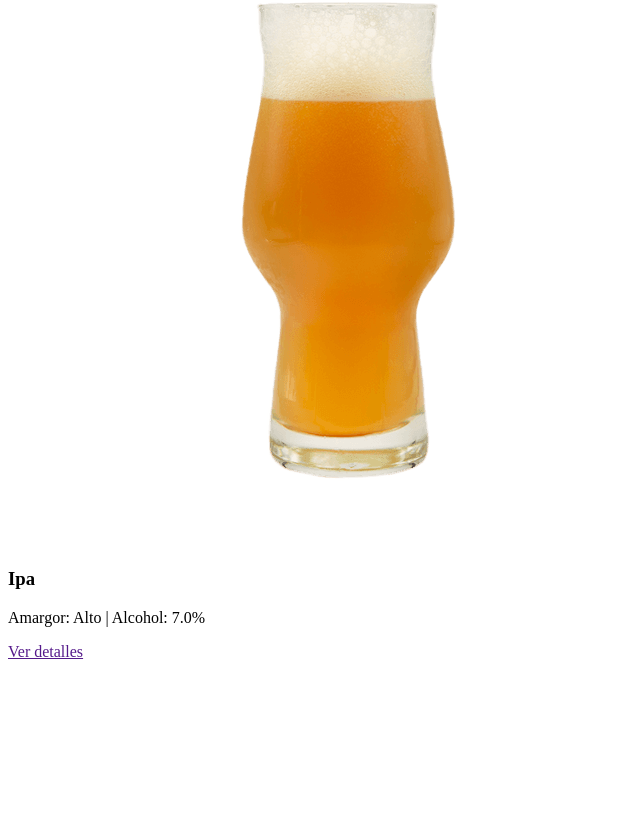
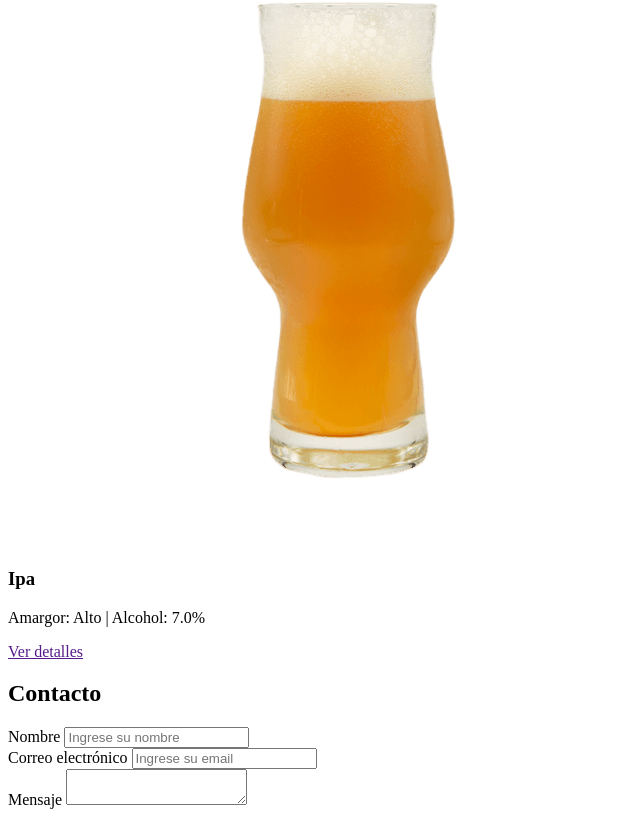
Before and after one commit to luchof5/ipa-cervezas, a plain HTML site: page index.html in a window 1280 px wide. Shown: the part 6861-7678 px from the top of the page, without its empty margins (0-640 px from the left). Before the commit the page ends 7541 px from the top, so only its background shows below. Drawn offline with Linux system fonts and the light colour scheme.

Commit message:
html add: section contact

```diff
--- a/index.html
+++ b/index.html
@@ -83,8 +83,33 @@
             </div>
         </section>
         <section id="contact">
-            <h2></h2>
+            <h2>Contacto</h2>
+            <form action=""></form>
+            <div>
+                <label for="name">Nombre</label>
+                <input type="text"
+                id="name"
+                placeholder="Ingrese su nombre"
+                required
+                />
+            </div>
+            <div>
+                <label for="email">Correo electrónico</label>
+                <input type="email"
+                id="email"
+                placeholder="Ingrese su email"
+                required
+                />
+            </div>
+            <div>
+                <label for="message">Mensaje</label>
+                <textarea id="message" placeholder="Ingrese su mensaje">
+                </textarea>
+            </div>
         </section>
     </main>
+    <footer>
+
+    </footer>
 </body>
 </html>
```
